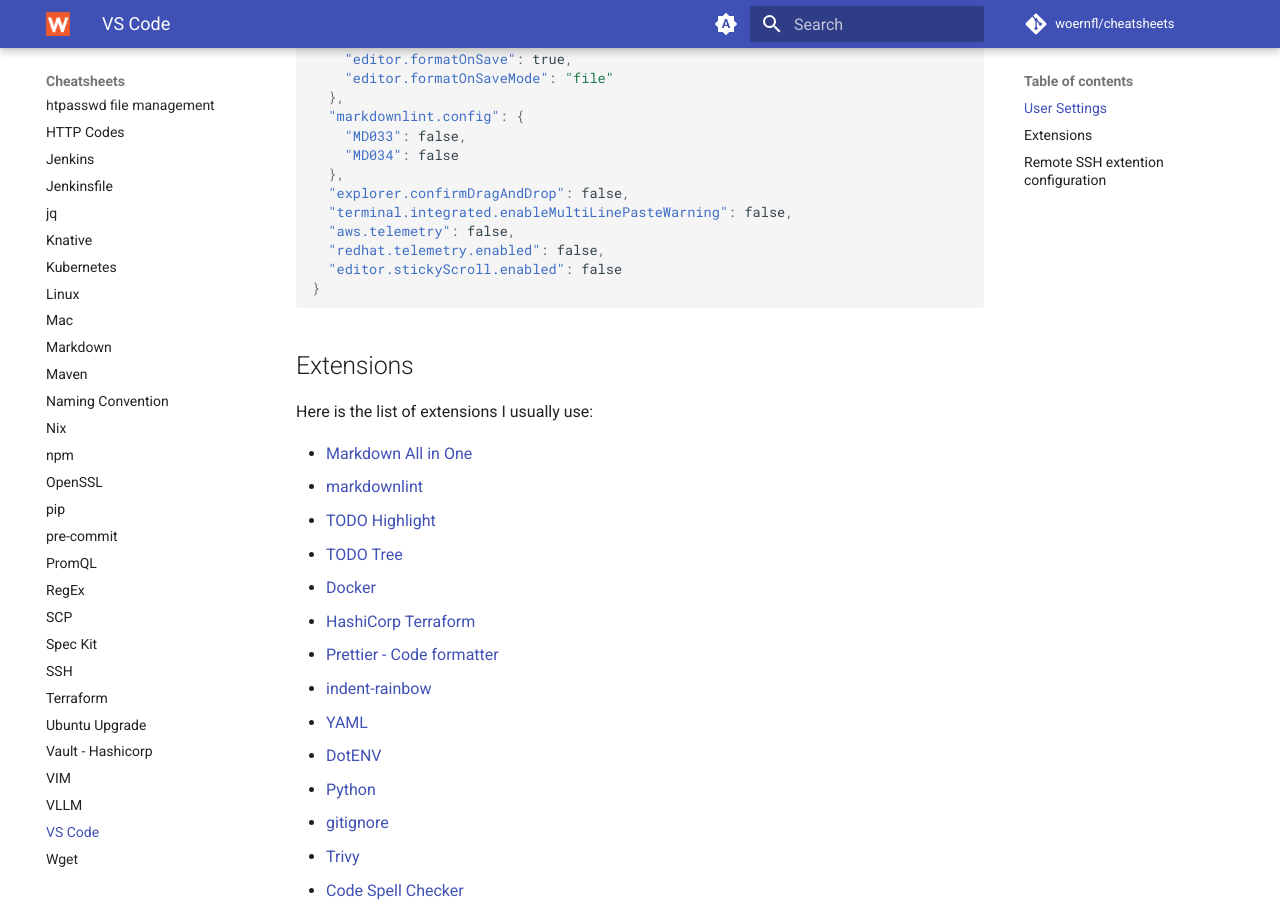
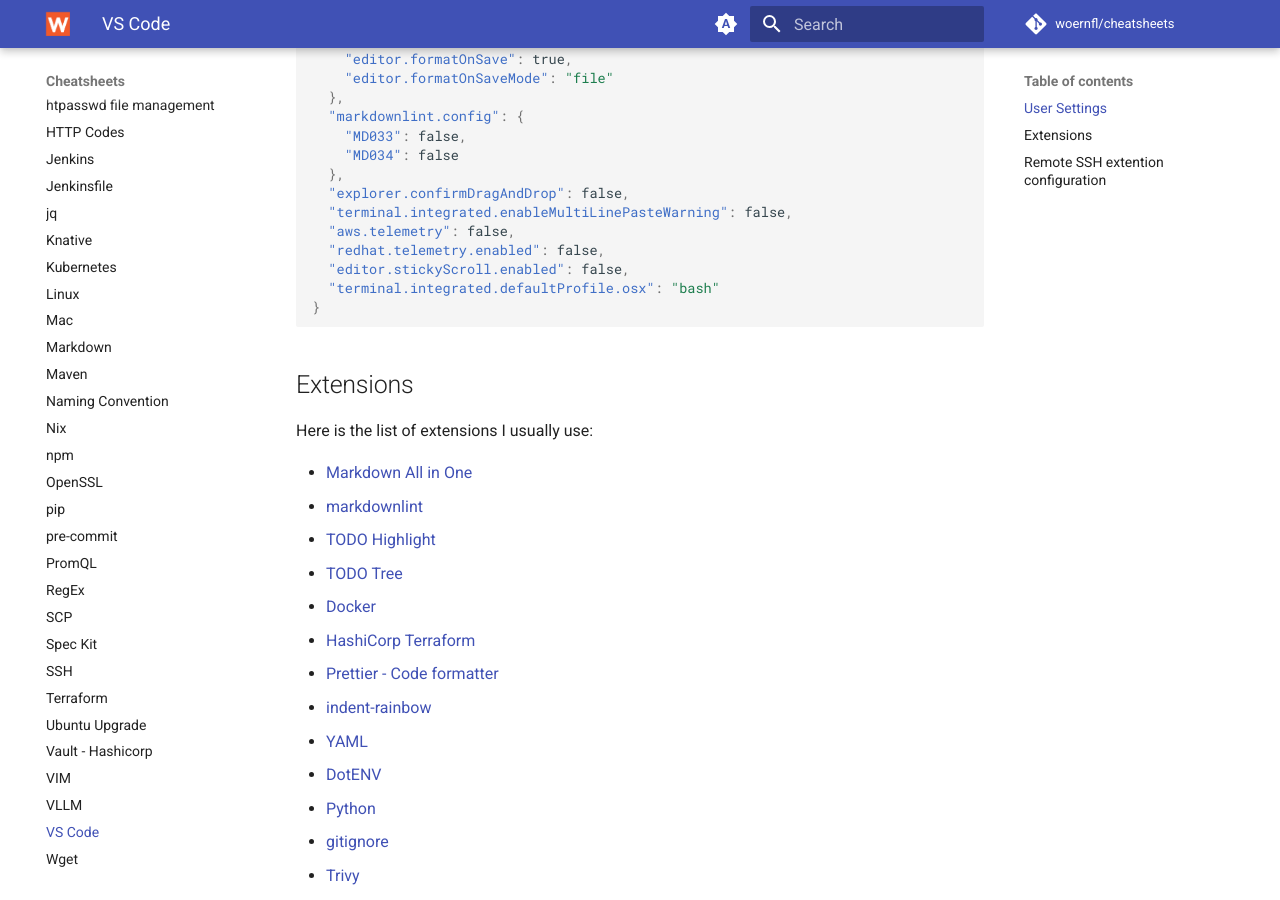
Before and after one commit to woernfl/cheatsheets, an MkDocs documentation site: the page built from docs/vs-code.md, in a window 1280 px wide and 900 px high, scrolled down 651 px. Built offline with MkDocs 1.6.1 and Material for MkDocs 9.7.7, drawn with Linux system fonts in a browser that asks for light colours; comment, search, counter and statistics services are not loaded.

Commit message:
Add default terminal profile for macOS (#303)

````diff
--- a/docs/vs-code.md
+++ b/docs/vs-code.md
@@ -38,7 +38,8 @@
   "terminal.integrated.enableMultiLinePasteWarning": false,
   "aws.telemetry": false,
   "redhat.telemetry.enabled": false,
-  "editor.stickyScroll.enabled": false
+  "editor.stickyScroll.enabled": false,
+  "terminal.integrated.defaultProfile.osx": "bash"
 }
 ```
 
````
